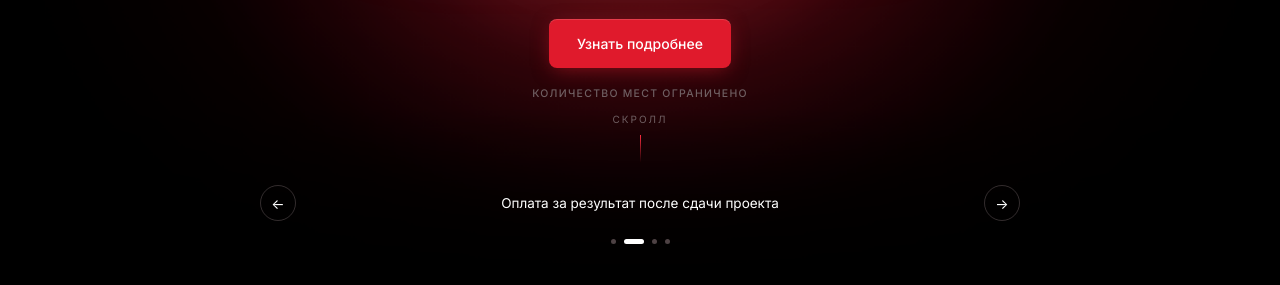
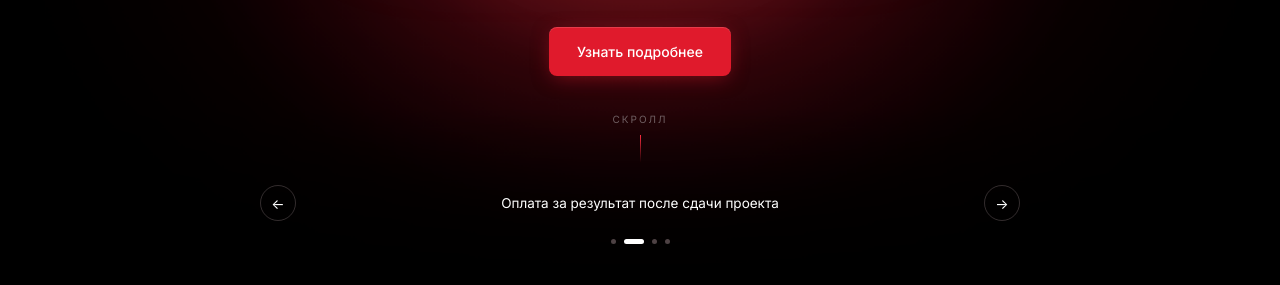
Before and after one commit to KEVERS90/Razraaaab, a website: page index.html in a window 1280 px wide. Shown: the part 515-800 px from the top of the page. Drawn offline with Linux system fonts and the light colour scheme.

Commit message:
Update index.html

```diff
--- a/index.html
+++ b/index.html
@@ -1198,7 +1198,6 @@
         <div class="hero-actions">
             <a href="#contact" class="btn btn-red">Узнать подробнее</a>
         </div>
-        <div class="hero-note">Количество мест ограничено</div>
     </div>
 
     <div class="scroll-hint">
```
